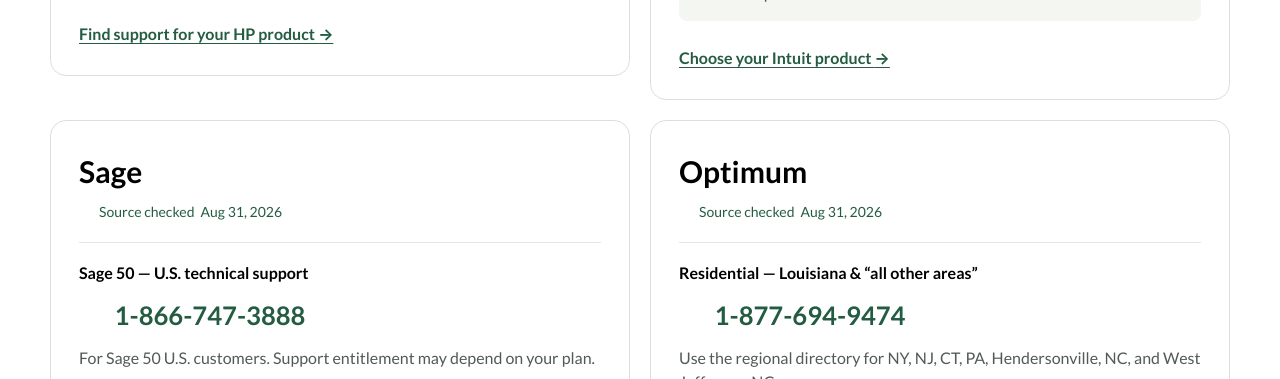
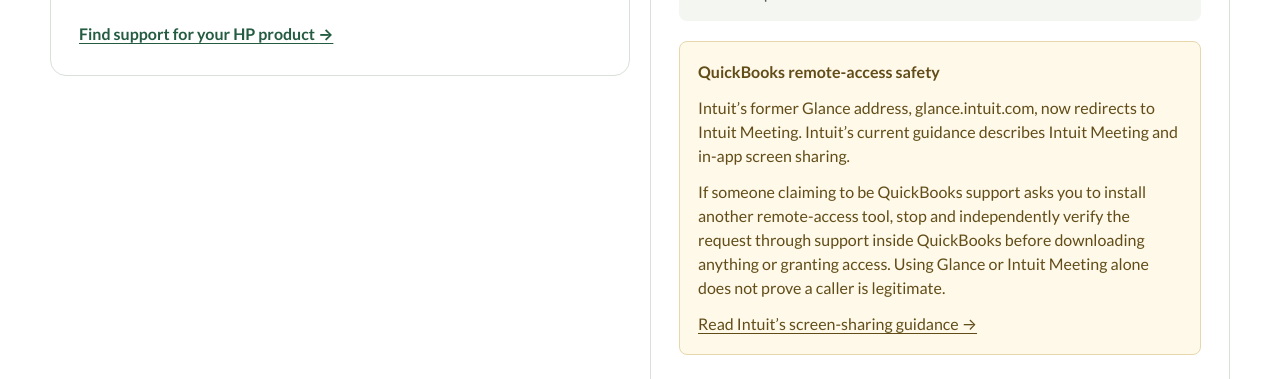
Before and after one commit to hallm74/satcom-odyssey, an Astro site: page /trusted-support in a window 1280 px wide. Shown: the part 1783-2162 px from the top of the page. Built offline with nearby package versions, Linux system fonts and the light colour scheme; Astro itself is replaced by a stand-in of ours; some icons are missing.

Commit message:
Add current QuickBooks remote-access safety guidance

```diff
--- a/src/data/support-directory.ts
+++ b/src/data/support-directory.ts
@@ -15,6 +15,12 @@
 	checkedOn: string;
 	contacts: SupportContact[];
 	guidance: string;
+	remoteAccessWarning?: {
+		title: string;
+		context: string;
+		advice: string;
+		sourceUrl: string;
+	};
 	supportUrl: string;
 	supportLabel: string;
 }
@@ -68,6 +74,12 @@
 			source: { label: 'Intuit support and account resources', url: 'https://www.intuit.com/support/' },
 		}],
 		guidance: 'For QuickBooks, TurboTax, or another product, use Intuit’s official product-support links. Sign in to your product to find its contact or callback options.',
+		remoteAccessWarning: {
+			title: 'QuickBooks remote-access safety',
+			context: 'Intuit’s former Glance address, glance.intuit.com, now redirects to Intuit Meeting. Intuit’s current guidance describes Intuit Meeting and in-app screen sharing.',
+			advice: 'If someone claiming to be QuickBooks support asks you to install another remote-access tool, stop and independently verify the request through support inside QuickBooks before downloading anything or granting access. Using Glance or Intuit Meeting alone does not prove a caller is legitimate.',
+			sourceUrl: 'https://quickbooks.intuit.com/learn-support/en-us/help-article/remote-access/use-smartlook-share-screen-support-agents/L9qN7BuTP_US_en_US',
+		},
 		supportUrl: 'https://www.intuit.com/support/', supportLabel: 'Choose your Intuit product',
 	},
 	{
--- a/src/pages/trusted-support.astro
+++ b/src/pages/trusted-support.astro
@@ -59,6 +59,14 @@
 								</div>
 							))}
 						<p class="guidance">{company.guidance}</p>
+						{company.remoteAccessWarning && (
+							<aside class="remote-access-warning" aria-label={company.remoteAccessWarning.title}>
+								<p><strong>{company.remoteAccessWarning.title}</strong></p>
+								<p>{company.remoteAccessWarning.context}</p>
+								<p>{company.remoteAccessWarning.advice}</p>
+								<a href={company.remoteAccessWarning.sourceUrl}>Read Intuit’s screen-sharing guidance →</a>
+							</aside>
+						)}
 						<a class="support-link" href={company.supportUrl}>{company.supportLabel} <span aria-hidden="true">→</span></a>
 					</article>
 				))}
@@ -185,6 +193,9 @@
 	.source-link :global(svg) { width: .7rem; height: .7rem; display: inline; vertical-align: middle; }
 	.source-domain { display: block; color: var(--support-muted); font-size: .65rem; margin-top: .15rem; }
 	.guidance { background: #f4f6f2; padding: .8rem; border-radius: .4rem; margin: 1rem 0; }
+	.remote-access-warning { background: #fff9e9; border: 1px solid #e6d7ad; border-radius: .4rem; color: #624d19; padding: .9rem; margin-bottom: 1rem; font-size: .8rem; }
+	.remote-access-warning p { margin-bottom: .6rem; }
+	.remote-access-warning a { text-underline-offset: 3px; }
 	.support-link { font-size: .8rem; font-weight: 700; color: var(--support-green); text-underline-offset: 3px; }
 	.empty-state { text-align: center; padding: 3rem 1rem; background: #f4f6f2; border-radius: .6rem; }
 	.empty-state h3 { font-size: 1.3rem; }
```
Also changed, not shown: docs/support-directory.md (+1 -0 lines).
